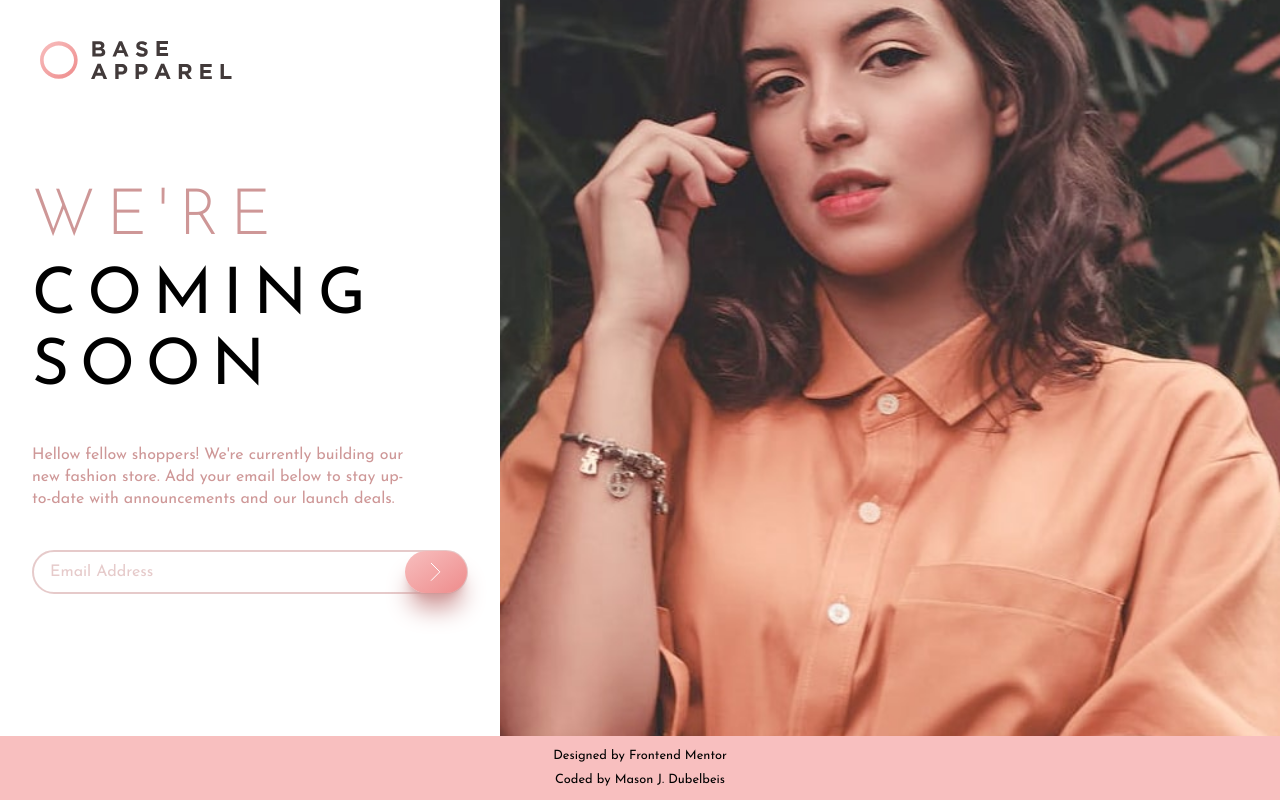
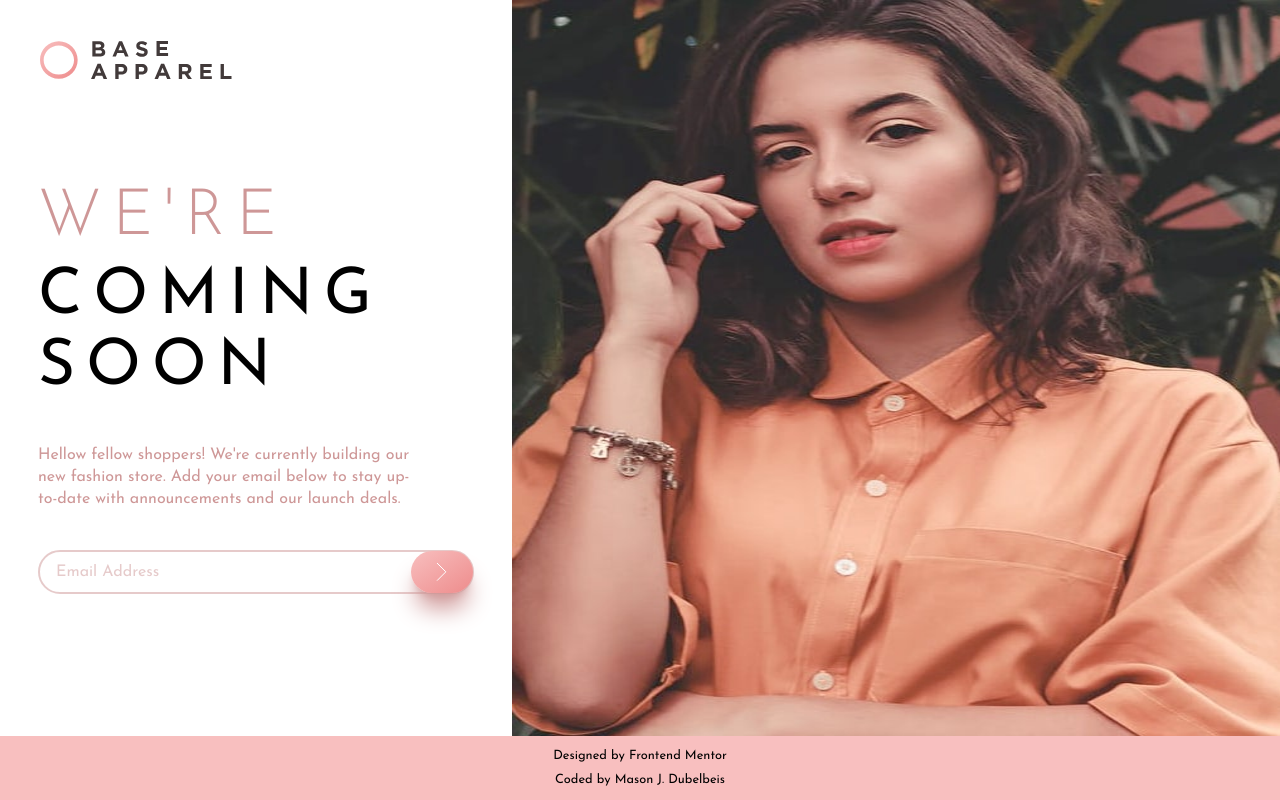
Before and after one commit to mdubelbeis/base-apparel, a React (Create React App) app: page / in a window 1280 px wide. Built offline with nearby package versions, Linux system fonts and the light colour scheme.

Commit message:
fixed img width

```diff
--- a/src/components/Image.component.js
+++ b/src/components/Image.component.js
@@ -19,7 +19,7 @@ const Image = () => {
   });
 
   return (
-    <section className="w-full lg:max-w-5xl">
+    <section className="w-screen lg:max-w-3xl lg:h-screen">
       {windowSize < 1024 && (
         <img
           className="w-full lg:h-full lg:object-cover"
@@ -29,7 +29,7 @@ const Image = () => {
       )}
       {windowSize >= 1024 && (
         <img
-          className="min-w-full object-cover h-screen"
+          className="w-full object-fit h-full"
           src={imgLarge}
           alt="girl modeling"
         />
```
